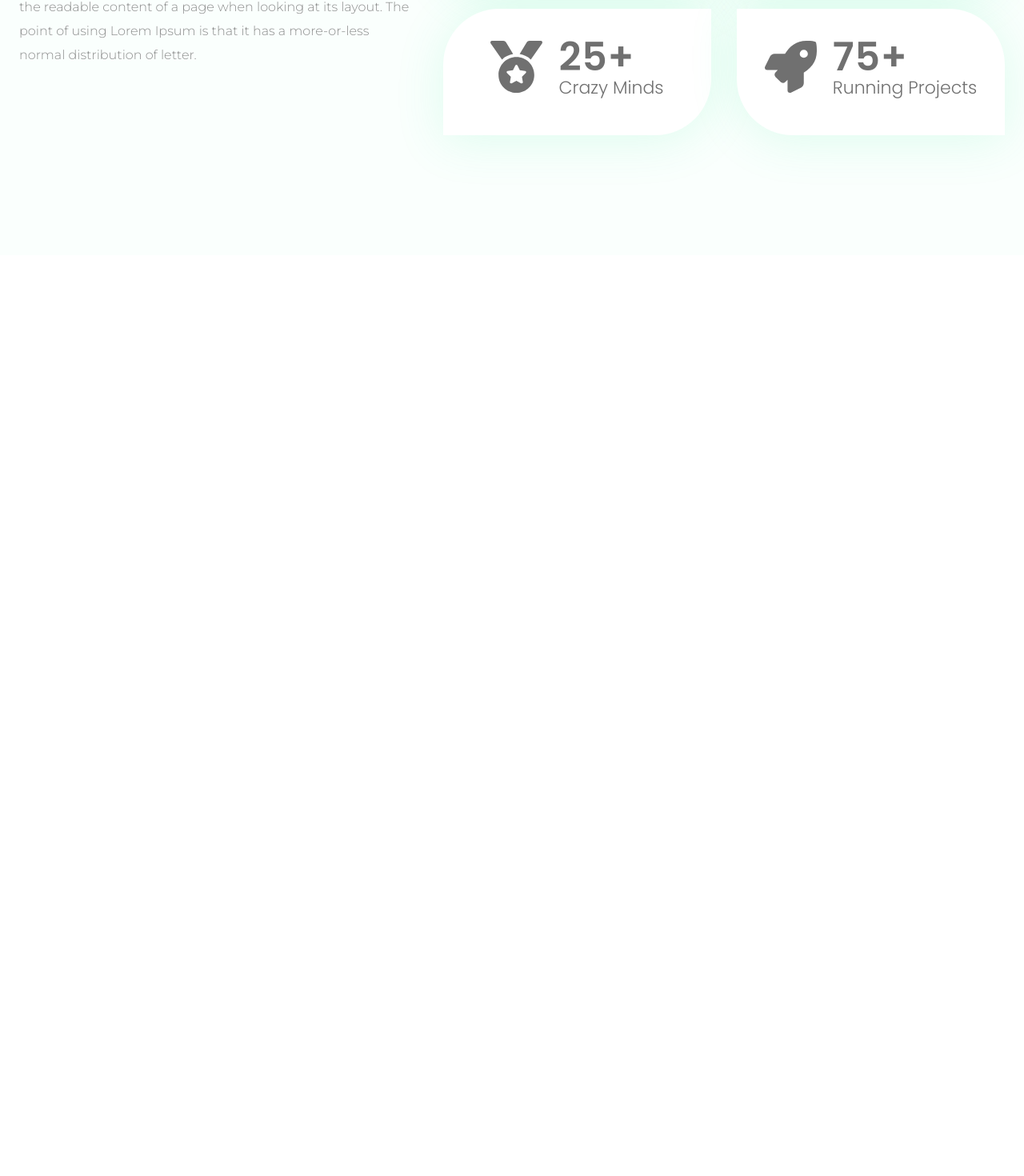
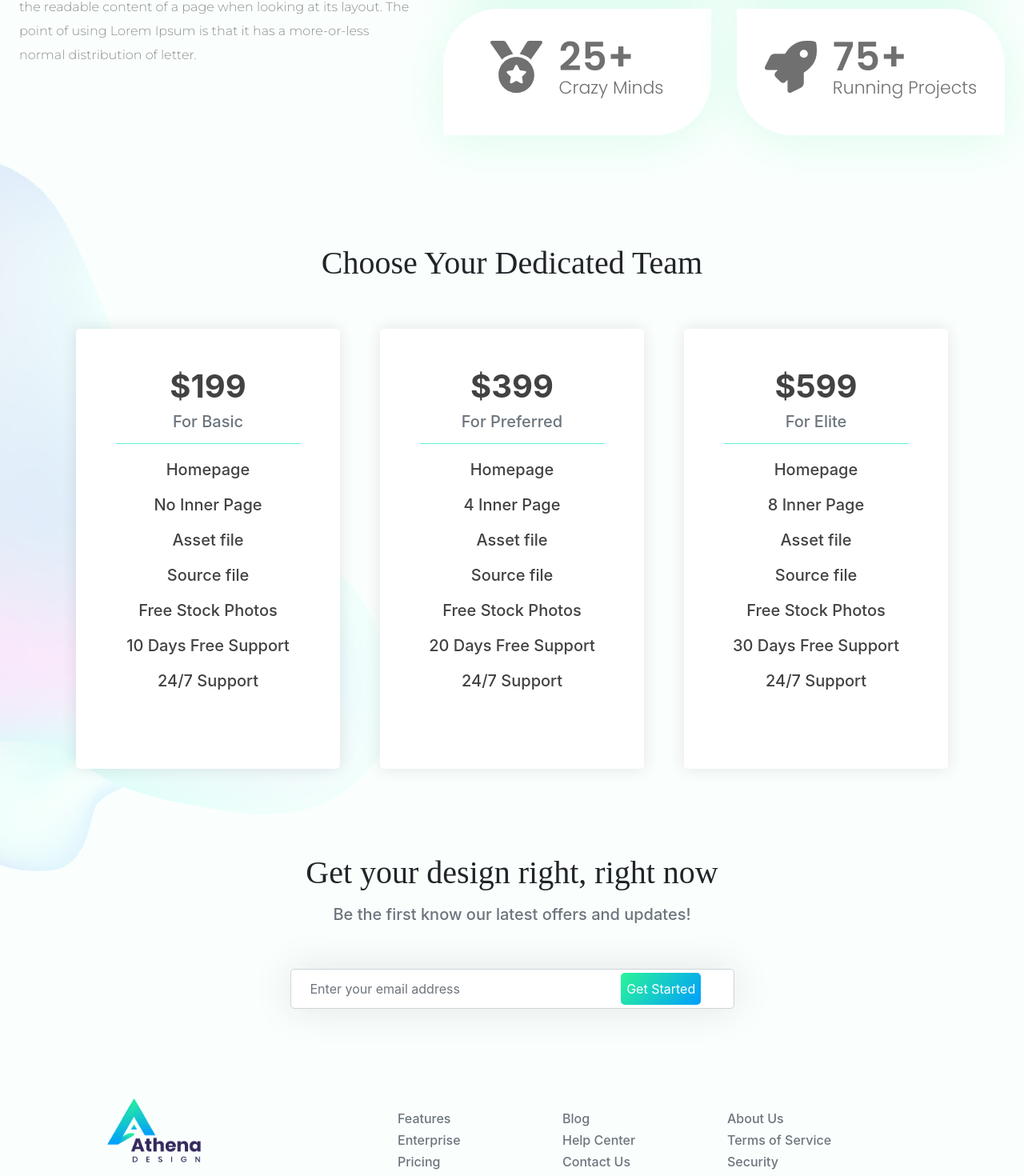
Before and after one commit to WebKawsar/team-project-athena-client, a React (Create React App) app: page / in a window 1280 px wide. Shown: the part 2150-3620 px from the top of the page at 80% size. Before the commit the page ends 2469 px from the top, so only its background shows below. Built offline with nearby package versions, Linux system fonts and the light colour scheme.

Commit message:
done merge manullay

```diff
--- a/src/Components/Achievements/Achievements.js
+++ b/src/Components/Achievements/Achievements.js
@@ -9,7 +9,7 @@ import image from "../../athena-design-resources/Illustration/happy@2x.png";
 
 const useStyles = makeStyles({
     root: {
-        padding: "150px 0",
+        padding: "150px 0 40px",
         backgroundColor: "#FAFFFD"
         // backgroundImage: "url('https://i.ibb.co/KhWmYCY/Group-45-2x.png')",
         // backgroundRepeat: "no-repeat",
--- /dev/null
+++ b/src/Components/Footer/Footer.css
@@ -0,0 +1,24 @@
+.input{
+    width:50%;
+    padding: 20px 5px;
+    margin: 15px auto;
+    box-shadow: 0px 0px 50px #0000001A;
+    border-radius: 5px;
+}
+.getStarted{
+    position: absolute;
+    margin: 53px 54%;
+    width: 100px;
+    background: transparent linear-gradient(127deg, #2AF598 0%, #009EFD 100%) 0% 0% no-repeat padding-box;
+    border: none;
+    height: 40px;
+    border-radius:5px;
+    color: white;
+}
+.logoImg {
+    width: 37%;
+}
+.socialIcon {
+    width: 20px;
+    margin: 20px 20px 20px 0;
+}
--- /dev/null
+++ b/src/Components/Footer/Footer.js
@@ -0,0 +1,59 @@
+import React from 'react';
+import './Footer.css';
+import logo from '../../athena-design-resources/Illustration/Group 86.png';
+import facebook from '../../athena-design-resources/Illustration/facebook-logo-in-circular-shape@2x.png';
+import twitter from '../../athena-design-resources/Illustration/twitter (4)@2x.png';
+import linkedin from '../../athena-design-resources/Illustration/linkedin (2)@2x.png';
+import dribbble from '../../athena-design-resources/Illustration/dribbble (1)@2x.png';
+import behance from '../../athena-design-resources/Illustration/behance.svg';
+
+const Footer = () => {
+    return (
+        <div className='bg-color'>
+            <div className="container pb-5">
+                <div className="topPart text-center pt-5">
+                    <h1 style={{ fontFamily: 'normal' }}>Get your design right, right now</h1>
+                    <h5 className='text-muted mt-3'>Be the first know our latest offers and updates!</h5>
+                    <div className="d-flex">
+                        <input className='input form-control mt-5 mb-5 p-4' type="email" placeholder="Enter your email address" />
+                        <button className='getStarted'>Get Started</button>
+                    </div>
+                </div>
+                <div className="bottomPart mt-5 pt-3">
+                    <div className="row">
+                        <div className="col-md-4 pl-5 ml-3">
+                            <img className='logoImg' src={logo} alt="" />
+                            <div className="d-flex">
+                                <img className='socialIcon' src={facebook} alt="" />
+                                <img className='socialIcon' src={twitter} alt="" />
+                                <img className='socialIcon' src={linkedin} alt="" />
+                                <img className='socialIcon' src={dribbble} alt="" />
+                                <img className='socialIcon' src={behance} alt="" />
+                            </div>
+                        </div>
+                        <div className="col-md-2 text-muted ml-3 mt-3">
+                            <h6>Features</h6>
+                            <h6>Enterprise</h6>
+                            <h6>Pricing</h6>
+                        </div>
+                        <div className="col-md-2 text-muted ml-3 mt-3">
+                            <h6>Blog</h6>
+                            <h6>Help Center</h6>
+                            <h6>Contact Us</h6>
+                            <h6>Status</h6>
+                        </div>
+                        <div className="col-md-2 text-muted ml-3 mt-3">
+                            <h6>About Us</h6>
+                            <h6>Terms of Service</h6>
+                            <h6>Security</h6>
+                            <h6>Login</h6>
+                        </div>
+                        <div className="col-md-2"></div>
+                    </div>
+                </div>
+            </div>
+        </div>
+    );
+};
+
+export default Footer;
--- a/src/Components/Home/Home.js
+++ b/src/Components/Home/Home.js
@@ -8,6 +8,8 @@ import Services from '../Services/Services';
 
 import image from "../../athena-design-resources/Illustration/Group 45@2x.png";
 import rightBackgroundImage from "../../athena-design-resources/Illustration/Group 46@2x.png";
+import Team from '../Team/Team';
+import Footer from '../Footer/Footer';
 
 
 
@@ -59,6 +61,8 @@ const Home = () => {
                         <RunningProject></RunningProject>
                         <Achievements></Achievements>
                     </Box>
+                    <Team></Team>
+                    <Footer></Footer>
                 </Box>
             </>
     );
--- /dev/null
+++ b/src/Components/Team/Team.css
@@ -0,0 +1,58 @@
+.teamBox{
+    height: 550px;
+    margin: 10px 10px;
+    box-shadow: 0px 0px 20px #0000001A;
+    border-radius: 5px;
+    text-align: center;
+    background-color: white;
+}
+.price{
+    font-weight: 700;
+    color: rgb(66, 66, 66);
+}
+.underLine {
+    width:70%;
+    background-color:#63f5da;
+    height: 1px;
+    margin: 0 auto;
+    margin-top: 15px;
+}
+.features {
+    margin-top:20px;
+    color: rgb(66, 66, 66);
+}
+.orderButton {
+    display: none;
+    border: none;
+    border-radius: 20px 0;
+    background: transparent linear-gradient(128deg, #2AF598 0%, #009EFD 100%) 0% 0% no-repeat padding-box;
+    height: 40px;
+    width: 110px;
+    margin: 30px auto;
+    color: white;
+}
+.teamBox:hover .orderButton {
+    display: block;
+}
+.teamBox:hover {
+    border: 3px solid #3CEDCE;
+}
+.teamBox:hover .underLine{
+    background-color: lightgray;
+}
+.teamBox:hover .features{
+    color: black;
+}
+.teamBox:hover .price{
+    color: black;
+}
+.bg-color{
+    background-color:#FAFFFD;
+}
+
+.team-bg{
+    position: absolute;
+    transform: rotate(180deg);
+    margin-left: -48%;
+    margin-top: -16%;
+}
--- /dev/null
+++ b/src/Components/Team/Team.js
@@ -0,0 +1,63 @@
+import React from 'react';
+import './Team.css';
+import bgImage from '../../athena-design-resources/Illustration/Group 46@2x.png';
+
+const Team = () => {
+    return (
+        <div className="bg-color pt-5 pb-5">
+            <img className='team-bg img-fluid' src={bgImage} alt="" />
+            <h1 className='text-center mt-5 mb-5' style={{ fontFamily: 'normal' }}>Choose Your Dedicated Team</h1>
+            <div className="container-xl ">
+                <div className="row">
+                    <div className="col-12 col-md-6 col-lg-4">
+                        <div className="teamBox">
+                            <h1 className='pt-5 price'>$199</h1>
+                            <h5 className="text-muted">For Basic</h5>
+                            <div className="underLine"></div>
+                            <h5 className="features">Homepage</h5>
+                            <h5 className="features">No Inner Page</h5>
+                            <h5 className="features">Asset file</h5>
+                            <h5 className="features">Source file</h5>
+                            <h5 className="features">Free Stock Photos</h5>
+                            <h5 className="features">10 Days Free Support</h5>
+                            <h5 className="features">24/7 Support</h5>
+                            <button className='orderButton'>Order Now</button>
+                        </div>
+                    </div>
+                    <div className="col-12 col-md-6 col-lg-4">
+                        <div className="teamBox">
+                            <h1 className='pt-5 price'>$399</h1>
+                            <h5 className="text-muted">For Preferred</h5>
+                            <div className="underLine"></div>
+                            <h5 className="features">Homepage</h5>
+                            <h5 className="features">4 Inner Page</h5>
+                            <h5 className="features">Asset file</h5>
+                            <h5 className="features">Source file</h5>
+                            <h5 className="features">Free Stock Photos</h5>
+                            <h5 className="features">20 Days Free Support</h5>
+                            <h5 className="features">24/7 Support</h5>
+                            <button className='orderButton'>Order Now</button>
+                        </div>
+                    </div>
+                    <div className="col-12 col-md-6 col-lg-4">
+                        <div className="teamBox">
+                            <h1 className='pt-5 price'>$599</h1>
+                            <h5 className="text-muted">For Elite</h5>
+                            <div className="underLine"></div>
+                            <h5 className="features">Homepage</h5>
+                            <h5 className="features">8 Inner Page</h5>
+                            <h5 className="features">Asset file</h5>
+                            <h5 className="features">Source file</h5>
+                            <h5 className="features">Free Stock Photos</h5>
+                            <h5 className="features">30 Days Free Support</h5>
+                            <h5 className="features">24/7 Support</h5>
+                            <button className='orderButton'>Order Now</button>
+                        </div>
+                    </div>
+                </div>
+            </div>
+        </div>
+    );
+};
+
+export default Team;
```
Also changed, not shown: src/athena-design-resources/Illustration/behance.svg (added).
